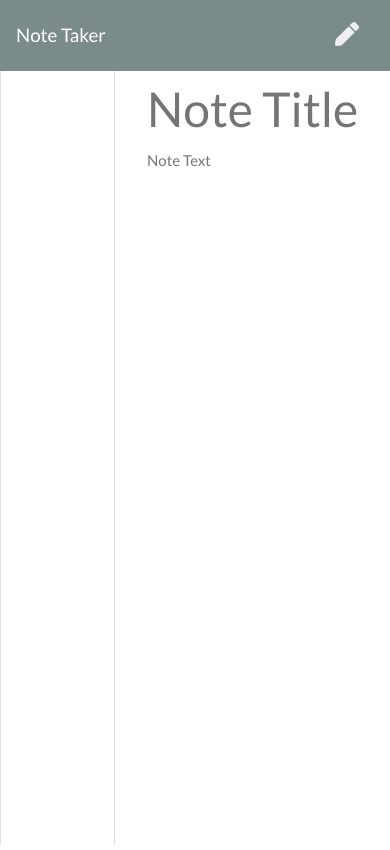
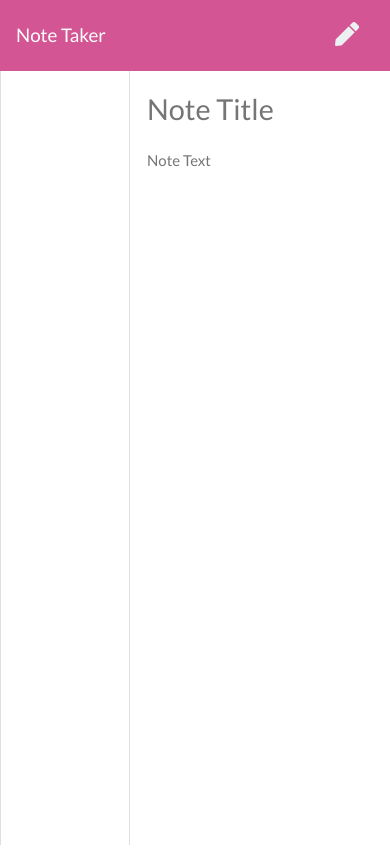
Before and after one commit to vsjanarthani/Notes-Taker, a website: page public/notes.html in a window 390 px wide. Drawn offline with nearby package versions, Linux system fonts and the light colour scheme; no server answers.

Commit message:
added media queries to style.css

```diff
--- a/public/assets/css/styles.css
+++ b/public/assets/css/styles.css
@@ -2,6 +2,10 @@ html, body {
   height: 100%;
   margin: 0;
   padding: 0;
+}
+
+.bg-dark {
+  background-color: rgb(211, 85, 148) !important;
 }
 
 .save-note {
@@ -16,7 +20,7 @@ html, body {
 }
 
 .note-textarea, .note-title {
-  color: #000000;
+  color: #000000f1;
   width: 100%;
   outline: none;
   border: none;
@@ -68,3 +72,28 @@ html, body {
   padding: 20px;
   cursor: pointer;
 }
+
+.text-danger {
+  color:  rgb(211, 85, 148) !important;
+}
+
+@media screen and (max-width: 600px) {
+
+  .note-title {
+    font-size: 1.8rem;
+  }
+
+  .list-group-item,
+  .list-container {
+    margin: 0px;
+    padding: 0px;
+    display: flex;
+    flex-direction: column;
+  }
+
+  .list-group-item span {
+    font-size: 12px;
+    padding-bottom: 8px;
+  }
+
+}
```
